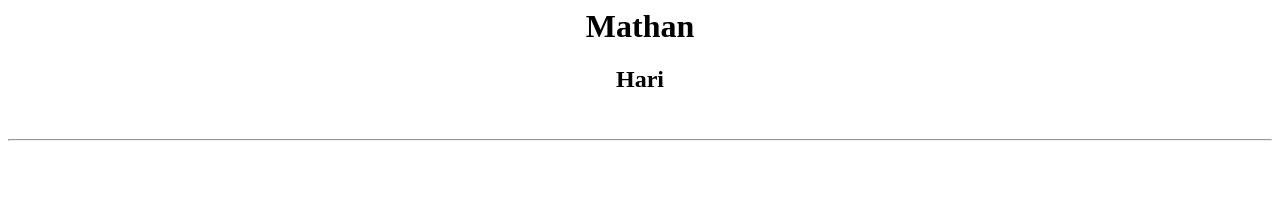
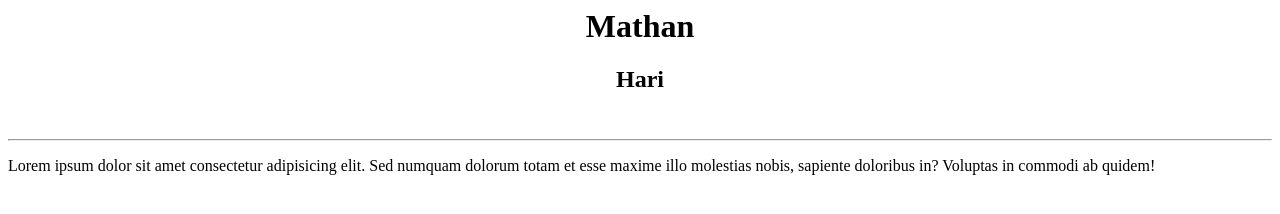
Before and after one commit to Mathan495/actorpage, a plain HTML site: page index.html in a window 1280 px wide. Drawn offline with Linux system fonts and the light colour scheme.

Commit message:
udate file

```diff
--- a/index.html
+++ b/index.html
@@ -4,3 +4,5 @@
     <br>
     <hr>
 </center>
+
+<p>Lorem ipsum dolor sit amet consectetur adipisicing elit. Sed numquam dolorum totam et esse maxime illo molestias nobis, sapiente doloribus in? Voluptas in commodi ab quidem!</p>
```
